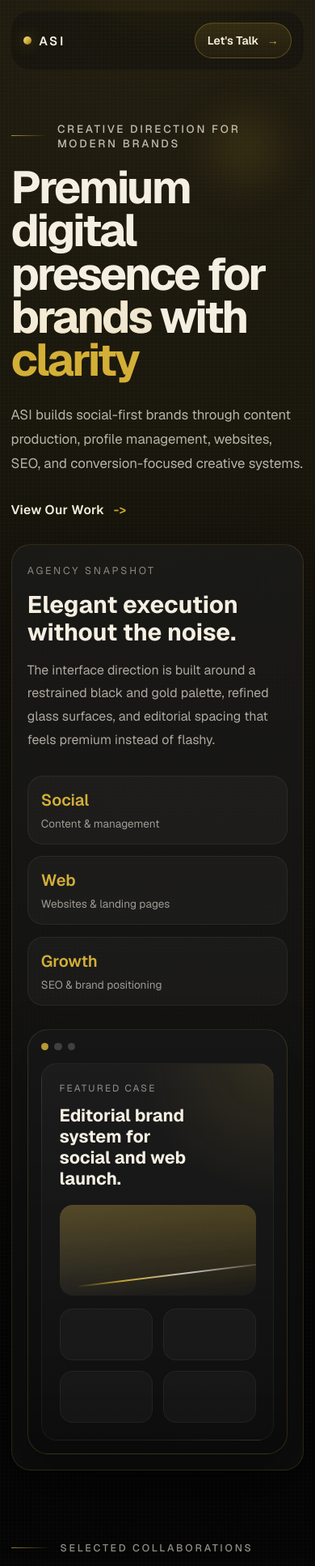
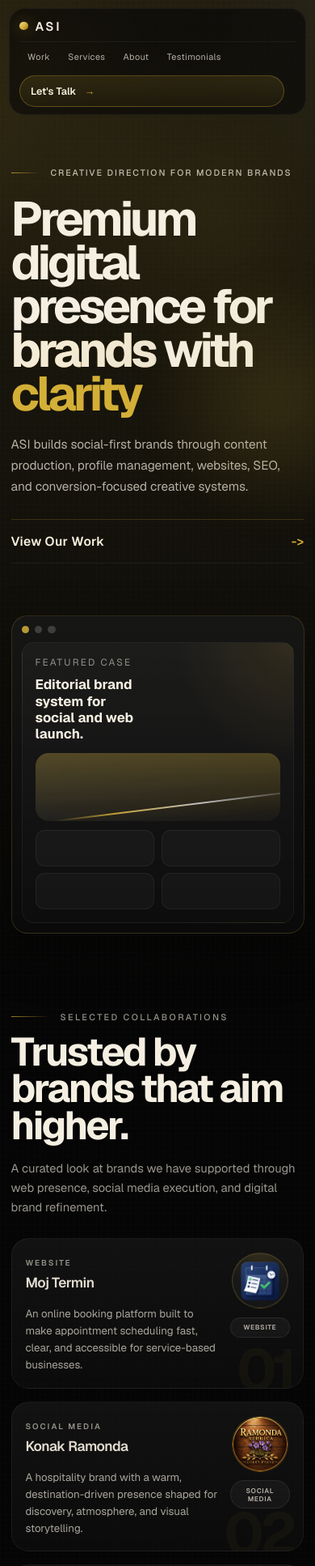
Before and after one commit to nemanja2424/asi, a Next.js app: page / in a window 390 px wide. Shown: the top 1934 px of the page at 81% size. Built offline with nearby package versions, Linux system fonts and the light colour scheme.

Commit message:
delimicna optimizacija za fon

```diff
--- a/src/app/globals.css
+++ b/src/app/globals.css
@@ -275,12 +275,18 @@ select {
 
 @media (max-width: 640px) {
   .site-header {
-    padding-inline: 0.85rem;
+    padding: 0.65rem 0.7rem 0;
   }
 
   .nav-shell {
-    gap: 0.85rem;
-    padding: 0.8rem 0.9rem;
+    display: grid;
+    grid-template-columns: 1fr auto;
+    gap: 0.6rem 0.85rem;
+    padding: 0.7rem 0.75rem 0.55rem;
+    border-color: rgba(255, 255, 255, 0.055);
+    border-radius: 1.25rem;
+    background: rgba(9, 9, 9, 0.66);
+    backdrop-filter: blur(18px);
   }
 
   .brand-mark {
@@ -289,7 +295,81 @@ select {
   }
 
   .nav-cta {
-    padding: 0.75rem 0.95rem;
-    font-size: 0.88rem;
+    padding: 0.62rem 0.8rem;
+    font-size: 0.78rem;
+  }
+
+  .nav-links {
+    grid-column: 1 / -1;
+    display: flex;
+    width: 100%;
+    justify-content: flex-start;
+    gap: 0.15rem;
+    padding: 0.25rem 0 0;
+    overflow-x: auto;
+    border: 0;
+    border-top: 1px solid rgba(255, 255, 255, 0.055);
+    border-radius: 0;
+    background: transparent;
+    scrollbar-width: none;
+  }
+
+  .nav-links::-webkit-scrollbar {
+    display: none;
+  }
+
+  .nav-link {
+    flex: 0 0 auto;
+    padding: 0.42rem 0.62rem;
+    font-size: 0.68rem;
+    letter-spacing: 0.04em;
+  }
+
+  .interactive-mockup {
+    margin-top: 1.25rem;
+    padding: 0.72rem;
+    border-radius: 1.25rem;
+  }
+
+  .mockup-topbar {
+    margin-bottom: 0.7rem;
+  }
+
+  .mockup-frame {
+    padding: 1rem;
+    border-radius: 0.95rem;
+  }
+
+  .mockup-frame h3 {
+    margin-top: 0.65rem;
+    font-size: 1.05rem;
+  }
+
+  .mockup-chart {
+    height: 5.25rem;
+    margin-top: 0.9rem;
+  }
+
+  .mockup-grid {
+    gap: 0.55rem;
+    margin-top: 0.65rem;
+  }
+
+  .mockup-grid div {
+    height: 2.8rem;
+    border-radius: 0.7rem;
   }
 }
+
+@media (prefers-reduced-motion: reduce) {
+  html {
+    scroll-behavior: auto;
+  }
+
+  .nav-shell,
+  .nav-link,
+  .nav-cta,
+  .interactive-mockup {
+    transition-duration: 0.01ms;
+  }
+}
--- a/src/app/page.jsx
+++ b/src/app/page.jsx
@@ -131,38 +131,18 @@ export default function Home() {
               </a>
             </section>
 
-            <aside className={styles.heroPanel}>
-              <span className={styles.panelLabel}>Agency Snapshot</span>
-              <h2 className={styles.panelTitle}>Elegant execution without the noise.</h2>
-              <p className={styles.panelCopy}>
-                The interface direction is built around a restrained black and gold
-                palette, refined glass surfaces, and editorial spacing that feels
-                premium instead of flashy.
-              </p>
-
-              <div className={styles.panelMetrics}>
-                <div className={styles.metric}>
-                  <span className={styles.metricValue}>Social</span>
-                  <span className={styles.metricLabel}>Content & management</span>
-                </div>
-                <div className={styles.metric}>
-                  <span className={styles.metricValue}>Web</span>
-                  <span className={styles.metricLabel}>Websites & landing pages</span>
-                </div>
-                <div className={styles.metric}>
-                  <span className={styles.metricValue}>Growth</span>
-                  <span className={styles.metricLabel}>SEO & brand positioning</span>
-                </div>
-              </div>
 
               <div className={styles.mockupWrap}>
                 <InteractiveMockup />
               </div>
-            </aside>
           </div>
         </section>
 
-        <section className={styles.trustedSection} aria-labelledby="trusted-heading">
+        <section
+          id="work"
+          className={styles.trustedSection}
+          aria-labelledby="trusted-heading"
+        >
           <div className={styles.sectionIntro}>
             <div>
               <span className={styles.sectionEyebrow}>Selected Collaborations</span>
@@ -178,13 +158,14 @@ export default function Home() {
           </div>
 
           <div className={styles.clientsGrid}>
-            {selectedCollaborations.map((client) => (
+            {selectedCollaborations.map((client, index) => (
               <a
                 key={client.name}
                 href={client.href}
                 target="_blank"
                 rel="noreferrer"
                 className={styles.clientCard}
+                style={{ "--client-index": `"0${index + 1}"` }}
               >
                 <div className={styles.clientBody}>
                   <div className={styles.clientMeta}>
@@ -221,7 +202,11 @@ export default function Home() {
           </div>
         </section>
 
-        <section className={styles.servicesSection} aria-labelledby="services-heading">
+        <section
+          id="services"
+          className={styles.servicesSection}
+          aria-labelledby="services-heading"
+        >
           <div className={styles.sectionIntro}>
             <div>
               <span className={styles.sectionEyebrow}>What We Do</span>
--- a/src/app/page.module.css
+++ b/src/app/page.module.css
@@ -187,12 +187,14 @@
   max-width: 1160px;
   margin: 0 auto;
   padding: 0 1.25rem 7rem;
+  scroll-margin-top: 8rem;
 }
 
 .servicesSection {
   max-width: 1160px;
   margin: 0 auto;
   padding: 0 1.25rem 7rem;
+  scroll-margin-top: 8rem;
 }
 
 .sectionIntro {
@@ -488,6 +490,19 @@
   transition: opacity 220ms ease;
 }
 
+.clientCard::after {
+  content: var(--client-index);
+  position: absolute;
+  right: 1.15rem;
+  bottom: -0.28em;
+  color: rgba(212, 175, 55, 0.045);
+  font-size: 5.5rem;
+  font-weight: 700;
+  line-height: 1;
+  letter-spacing: -0.08em;
+  pointer-events: none;
+}
+
 .clientCard:hover {
   transform: translateY(-3px);
   border-color: rgba(212, 175, 55, 0.18);
@@ -652,28 +667,145 @@
 }
 
 @media (max-width: 640px) {
+  .page::before {
+    inset: -4rem -16rem auto -12rem;
+    height: 54rem;
+    opacity: 1;
+  }
+
+  .page::after {
+    opacity: 0.055;
+    background-size: 7px 7px;
+  }
+
   .hero {
-    padding-inline: 0.85rem;
-    padding-bottom: 5rem;
+    padding: 3.5rem 0.85rem 5.5rem;
+  }
+
+  .hero::before {
+    top: 12rem;
+    right: -7rem;
+    width: 20rem;
+    height: 20rem;
+  }
+
+  .heroGrid {
+    gap: 2.75rem;
+  }
+
+  .eyebrow {
+    max-width: 24rem;
+    margin-bottom: 1.35rem;
+    font-size: 0.67rem;
+    line-height: 1.5;
+    letter-spacing: 0.18em;
+  }
+
+  .eyebrow::before {
+    width: 2.25rem;
+    flex: 0 0 2.25rem;
+  }
+
+  .title {
+    max-width: 9ch;
+    font-size: clamp(3rem, 15.2vw, 4.35rem);
+    line-height: 0.91;
+    letter-spacing: -0.065em;
+  }
+
+  .description {
+    max-width: 31rem;
+    margin-top: 1.45rem;
+    font-size: 0.96rem;
+    line-height: 1.7;
+  }
+
+  .heroCta {
+    position: relative;
+    width: 100%;
+    justify-content: space-between;
+    margin-top: 1.65rem;
+    padding: 1rem 0;
+    border-top: 1px solid rgba(212, 175, 55, 0.2);
+    border-bottom: 1px solid rgba(255, 255, 255, 0.06);
   }
 
   .heroPanel {
-    padding: 1.2rem;
-    border-radius: 1.5rem;
+    margin-inline: 0.2rem;
+    padding: 1.15rem;
+    border-radius: 1.6rem;
+    transform: rotate(-0.75deg);
+    box-shadow: 0 30px 70px rgba(0, 0, 0, 0.38);
+  }
+
+  .panelLabel {
+    font-size: 0.66rem;
+  }
+
+  .panelTitle {
+    max-width: 14ch;
+    font-size: 1.55rem;
+  }
+
+  .panelCopy {
+    font-size: 0.9rem;
+    line-height: 1.65;
   }
 
   .panelMetrics {
-    grid-template-columns: 1fr;
+    grid-template-columns: repeat(3, minmax(0, 1fr));
+    gap: 0.45rem;
+    margin-top: 1.4rem;
+  }
+
+  .metric {
+    min-width: 0;
+    padding: 0.75rem 0.55rem;
+    border-radius: 0.9rem;
+  }
+
+  .metricValue {
+    font-size: 0.88rem;
+  }
+
+  .metricLabel {
+    margin-top: 0.35rem;
+    font-size: 0.64rem;
+    line-height: 1.35;
   }
 
   .trustedSection {
     padding-inline: 0.85rem;
-    padding-bottom: 5rem;
+    padding-bottom: 5.5rem;
   }
 
   .servicesSection {
     padding-inline: 0.85rem;
-    padding-bottom: 5rem;
+    padding-bottom: 5.5rem;
+  }
+
+  .sectionIntro {
+    gap: 1.1rem;
+    margin-bottom: 1.6rem;
+  }
+
+  .sectionEyebrow {
+    margin-bottom: 0.8rem;
+    font-size: 0.68rem;
+  }
+
+  .trustedTitle,
+  .servicesTitle {
+    max-width: 10ch;
+    font-size: clamp(2.65rem, 12.5vw, 3.6rem);
+    line-height: 0.94;
+  }
+
+  .trustedCopy,
+  .servicesCopy {
+    max-width: 31rem;
+    font-size: 0.92rem;
+    line-height: 1.65;
   }
 
   .clientsGrid {
@@ -681,21 +813,59 @@
   }
 
   .serviceTrigger {
-    padding: 1.15rem 1.2rem;
+    min-height: 5.4rem;
+    padding: 1rem 1.05rem;
   }
 
   .clientCard {
-    min-height: 12rem;
-    flex-direction: column;
-    align-items: flex-start;
-    border-radius: 1.3rem;
+    display: grid;
+    grid-template-columns: minmax(0, 1fr) 4.6rem;
+    min-height: 11rem;
+    gap: 0.8rem;
+    padding: 1.05rem;
+    border-radius: 1.35rem;
+  }
+
+  .clientCard::after {
+    right: 0.8rem;
+    bottom: -0.2em;
+    font-size: 4.5rem;
+  }
+
+  .clientName {
+    margin-top: 0.35rem;
+    font-size: 1.08rem;
+  }
+
+  .clientType {
+    font-size: 0.62rem;
+  }
+
+  .clientSummary {
+    margin-top: 1.1rem;
+    font-size: 0.83rem;
+    line-height: 1.58;
   }
 
   .clientAside {
+    width: 4.6rem;
+    min-width: 4.6rem;
+    flex-direction: column;
+    justify-content: flex-start;
+    gap: 0.65rem;
+  }
+
+  .clientLogoRing {
+    width: 4.35rem;
+    height: 4.35rem;
+  }
+
+  .clientBadge {
     width: 100%;
-    min-width: 0;
-    flex-direction: row;
-    justify-content: space-between;
+    min-height: 0;
+    padding: 0.4rem 0.3rem;
+    font-size: 0.52rem;
+    letter-spacing: 0.08em;
   }
 
   .serviceRow {
@@ -703,25 +873,106 @@
   }
 
   .serviceTriggerMeta {
-    gap: 0.75rem;
-    align-items: flex-start;
-    flex-direction: column;
+    display: grid;
+    grid-template-columns: 2rem minmax(0, 1fr);
+    gap: 0.65rem;
+    align-items: center;
   }
 
   .serviceInlineTitle {
-    letter-spacing: 0.08em;
+    max-width: 16rem;
+    font-size: 0.92rem;
+    line-height: 1.35;
+    letter-spacing: 0.07em;
   }
 
   .serviceRowActive .servicePanel {
-    padding: 0 1.2rem 1.2rem;
+    max-height: 42rem;
+    padding: 0 1.05rem 1.05rem;
   }
 
   .servicePanel {
-    padding: 0 1.2rem;
+    gap: 1rem;
+    padding: 0 1.05rem;
+  }
+
+  .serviceName {
+    display: none;
+  }
+
+  .serviceDescription {
+    margin-top: 0;
+    font-size: 0.9rem;
+    line-height: 1.65;
+  }
+
+  .serviceList {
+    grid-template-columns: repeat(2, minmax(0, 1fr));
+    gap: 0.65rem 0.8rem;
+  }
+
+  .serviceListItem {
+    align-items: flex-start;
+    font-size: 0.78rem;
+  }
+
+  .serviceListItem::before {
+    margin-top: 0.34rem;
   }
 
   .serviceVisual {
-    min-height: 9rem;
+    min-height: 7rem;
+    padding: 0.85rem;
+    border-radius: 1rem;
+  }
+
+  .serviceVisualArt {
+    gap: 0.55rem;
+    margin-top: 1.35rem;
+  }
+
+  .serviceVisualLine {
+    height: 0.58rem;
+  }
+}
+
+@media (max-width: 370px) {
+  .hero,
+  .trustedSection,
+  .servicesSection {
+    padding-inline: 0.7rem;
+  }
+
+  .title {
+    font-size: 2.85rem;
+  }
+
+  .clientCard {
+    grid-template-columns: minmax(0, 1fr) 4rem;
+  }
+
+  .clientAside {
+    width: 4rem;
+    min-width: 4rem;
+  }
+
+  .clientLogoRing {
+    width: 3.8rem;
+    height: 3.8rem;
+  }
+}
+
+@media (prefers-reduced-motion: reduce) {
+  .page::before {
+    animation: none;
+  }
+
+  .serviceRow,
+  .servicePanel,
+  .heroCtaArrow,
+  .brandsAccent,
+  .clientCard {
+    transition-duration: 0.01ms;
   }
 }
 
--- a/src/components/Navbar.jsx
+++ b/src/components/Navbar.jsx
@@ -4,7 +4,8 @@ import Link from "next/link";
 import { useEffect, useState } from "react";
 
 const navItems = [
-  { label: "Services", href: "/services" },
+  { label: "Work", href: "#work" },
+  { label: "Services", href: "#services" },
   { label: "About", href: "#about" },
   { label: "Testimonials", href: "#testimonials" },
 ];
@@ -40,7 +41,7 @@ export default function Navbar() {
         <Link href="#contact" className="nav-cta">
           Let&apos;s Talk
           <span className="nav-cta-arrow" aria-hidden="true">
-            →
+            {"\u2192"}
           </span>
         </Link>
       </nav>
--- a/src/components/ServicesShowcase.jsx
+++ b/src/components/ServicesShowcase.jsx
@@ -18,13 +18,11 @@ export default function ServicesShowcase({ services, styles }) {
           <article
             key={service.number}
             className={`${styles.serviceRow} ${isActive ? styles.serviceRowActive : ""}`}
-            onMouseEnter={() => setActiveIndex(index)}
           >
             <button
               type="button"
               className={styles.serviceTrigger}
               onClick={() => toggleActive(index)}
-              onFocus={() => setActiveIndex(index)}
               aria-expanded={isActive}
             >
               <span className={styles.serviceTriggerMeta}>
```
